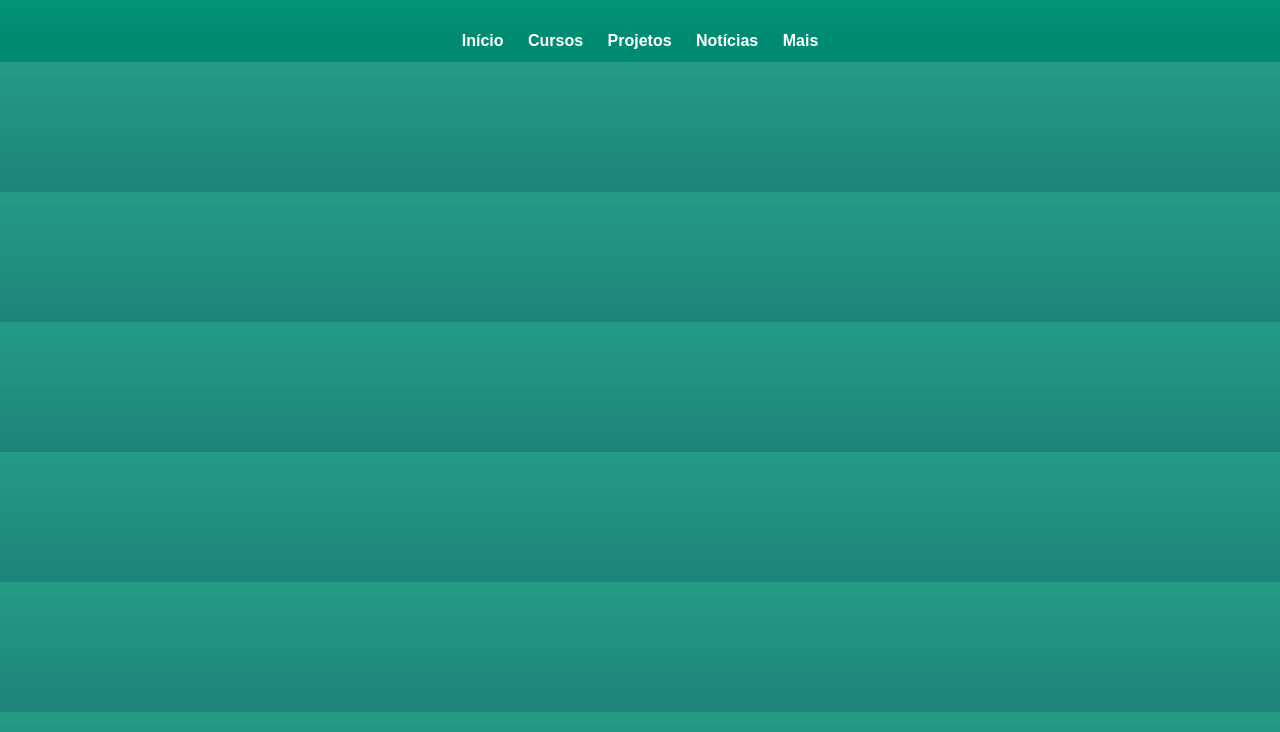
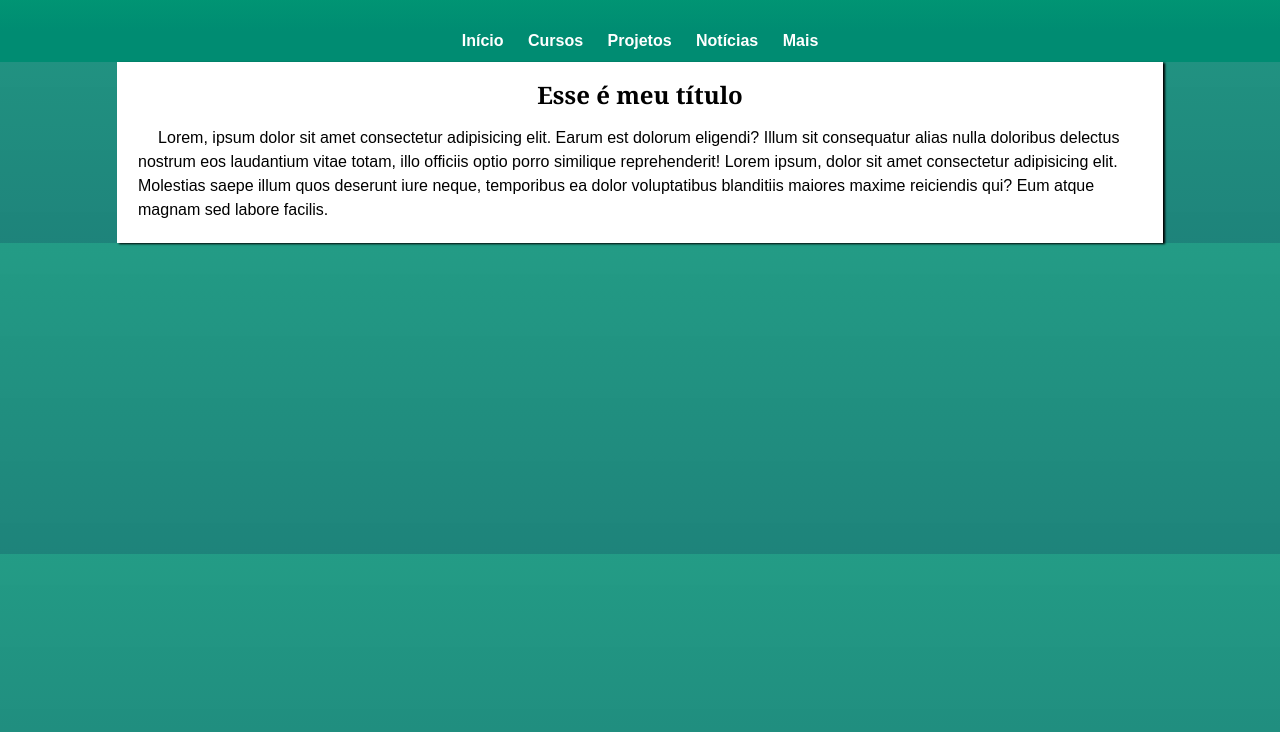
Before and after one commit to oNycholas/desafio10, a plain HTML site: page paginas/Cursos.html in a window 1280 px wide. Shown: the part 68-800 px from the top of the page. Drawn offline with Linux system fonts and the light colour scheme.

Commit message:
att novas paginas

```diff
--- a/paginas/Cursos.html
+++ b/paginas/Cursos.html
@@ -4,7 +4,7 @@
     <meta charset="UTF-8">
     <meta name="viewport" content="width=device-width, initial-scale=1.0">
     <link rel="stylesheet" href="../style.css">
-    <link rel="shortcut icon" href="imagens/favicon.png" type="image/x-icon">
+    <link rel="shortcut icon" href="../imagens/favicon.png" type="image/x-icon">
     <title>Desafio 10</title>
 </head>
 
@@ -17,7 +17,8 @@
             <h2>Esta é minha página de cursos</h2>
         </div>
    </header>
-   <nav>
+
+    <nav>
     <div>
         <a href="../Início.html">
             <strong>Início</strong>
@@ -35,4 +36,20 @@
             <strong>Mais</strong>
         </a>
     </div>
-   </nav>
+    </nav>
+
+    <main>
+        <article>
+            <div>
+                <h1 id = "maintext">
+                    Esse é meu título
+                </h1>
+            </div>
+            <div>
+                <p>Lorem, ipsum dolor sit amet consectetur adipisicing elit. Earum est dolorum eligendi? Illum sit consequatur alias nulla doloribus delectus nostrum eos laudantium vitae totam, illo officiis optio porro similique reprehenderit! Lorem ipsum, dolor sit amet consectetur adipisicing elit. Molestias saepe illum quos deserunt iure neque, temporibus ea dolor voluptatibus blanditiis maiores maxime reiciendis qui? Eum atque magnam sed labore facilis.</p>
+            </div>
+        </article>
+    </main>
+</body>
+
+</html>
```
Also changed, not shown: paginas/Mais.html (+17 -1 lines), paginas/Notícias.html (+17 -1 lines), paginas/Projetos.html (+17 -1 lines).
